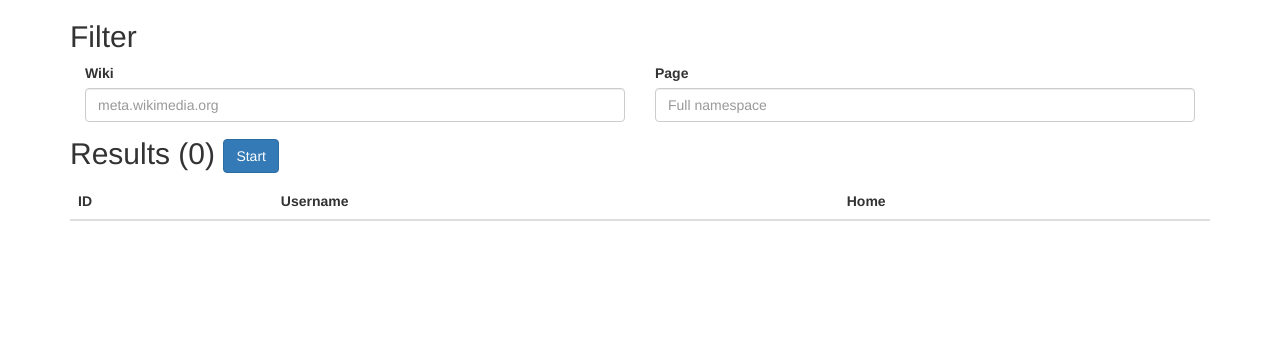
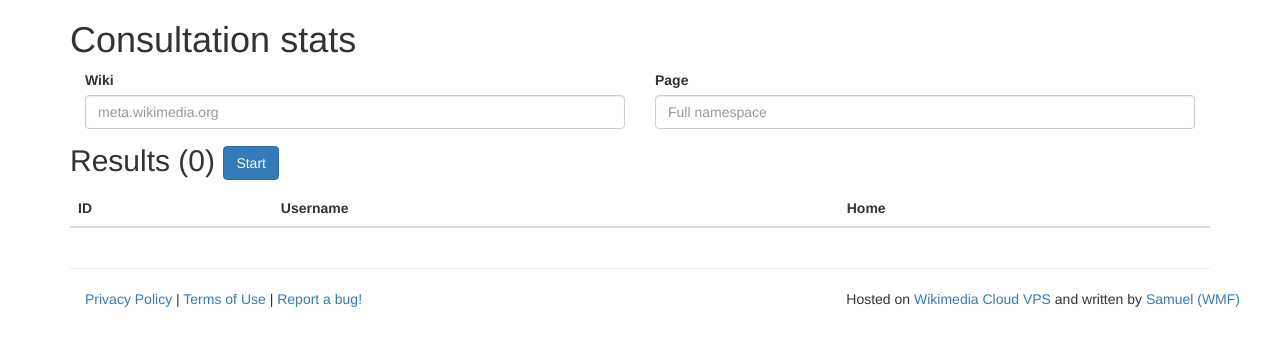
Before and after one commit to samuelguebo/consultation-stats, a plain HTML site: page index.html in a window 1280 px wide. Drawn offline with nearby package versions, Linux system fonts and the light colour scheme.

Commit message:
[IMPR]Documentation

```diff
--- a/index.html
+++ b/index.html
@@ -10,8 +10,10 @@
 </head>
 
 <body>
+
     <section id="data" class="container">
-            <form class="form-row"><h2>Filter</h2>
+      <h1>Consultation stats</h1>
+            <form class="form-row">
                   <div class="form-group col-md-6">
                     <label for="wiki">Wiki</label>
                     <input type="text" class="form-control"
@@ -42,6 +44,24 @@
             </tbody>
         </table>
     </section>
+    <footer class="container footer">
+		<hr class="featurette-divider">
+		<div id="footer">
+			<div class="container">
+				<div class="row">
+					<div class="col-md-6">
+					<a href="https://wikimediafoundation.org/wiki/Privacy_policy">Privacy Policy</a> |
+					<a href="https://wikitech.wikimedia.org/wiki/Wikitech:Labs_Terms_of_use">Terms of Use</a> |
+					<a href="https://phabricator.wikimedia.org/maniphest/task/create/?projects=trust-and-safety">Report a bug!</a>
+					</div>
+					<div class="pull-right">
+						Hosted on <a href="https://wikitech.wikimedia.org/wiki/Portal:Cloud_VPS">Wikimedia Cloud VPS</a> and written by <a href="https://meta.wikimedia.org/wiki/Samuel_(WMF)">Samuel (WMF)</a>
+					</div>
+				</div>
+			</div>
+		</div>
+		<script src="/tsbot/static/js/main.js"></script>
+	</footer>
 </body>
 
 </html>
```
Also changed, not shown: README.MD (added).
